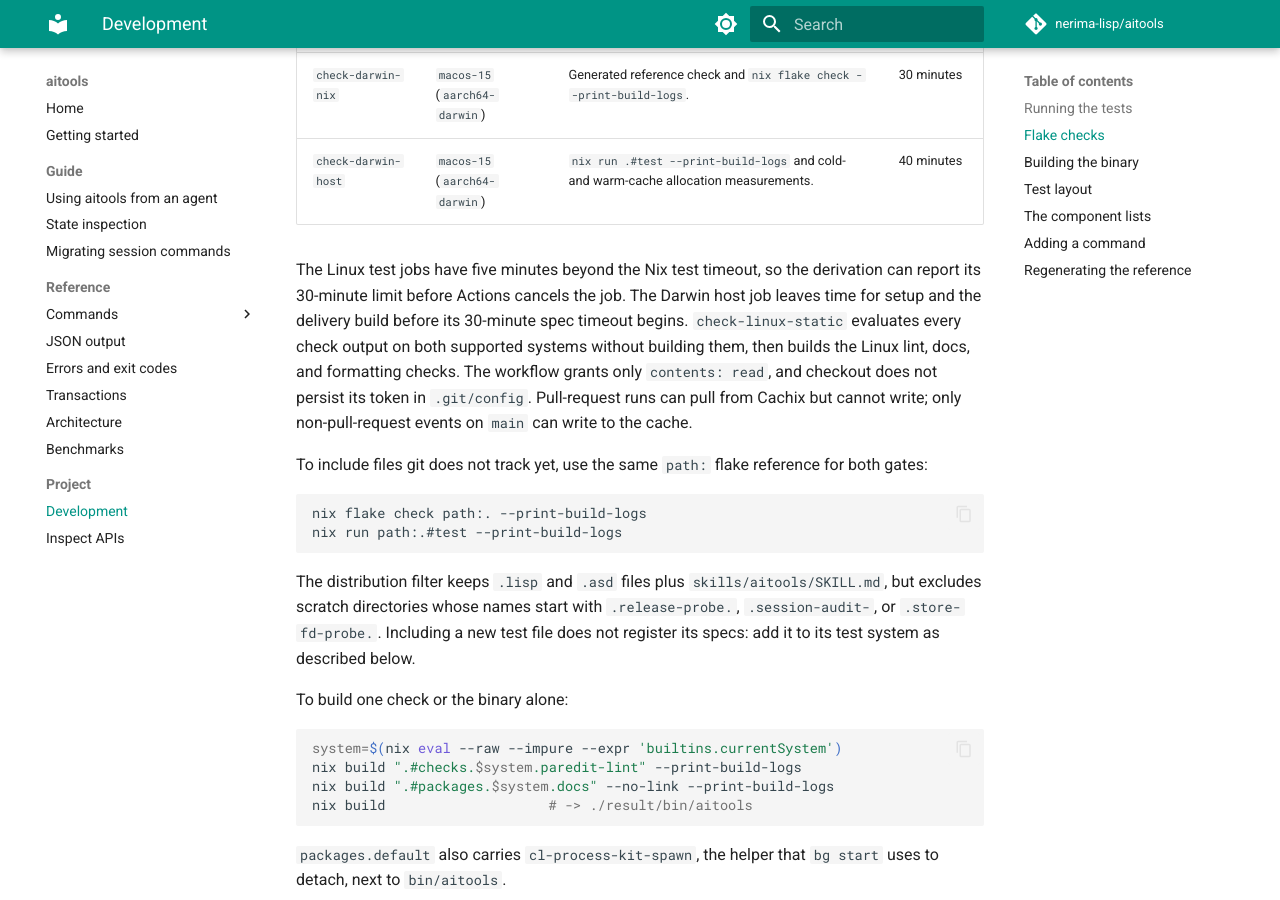
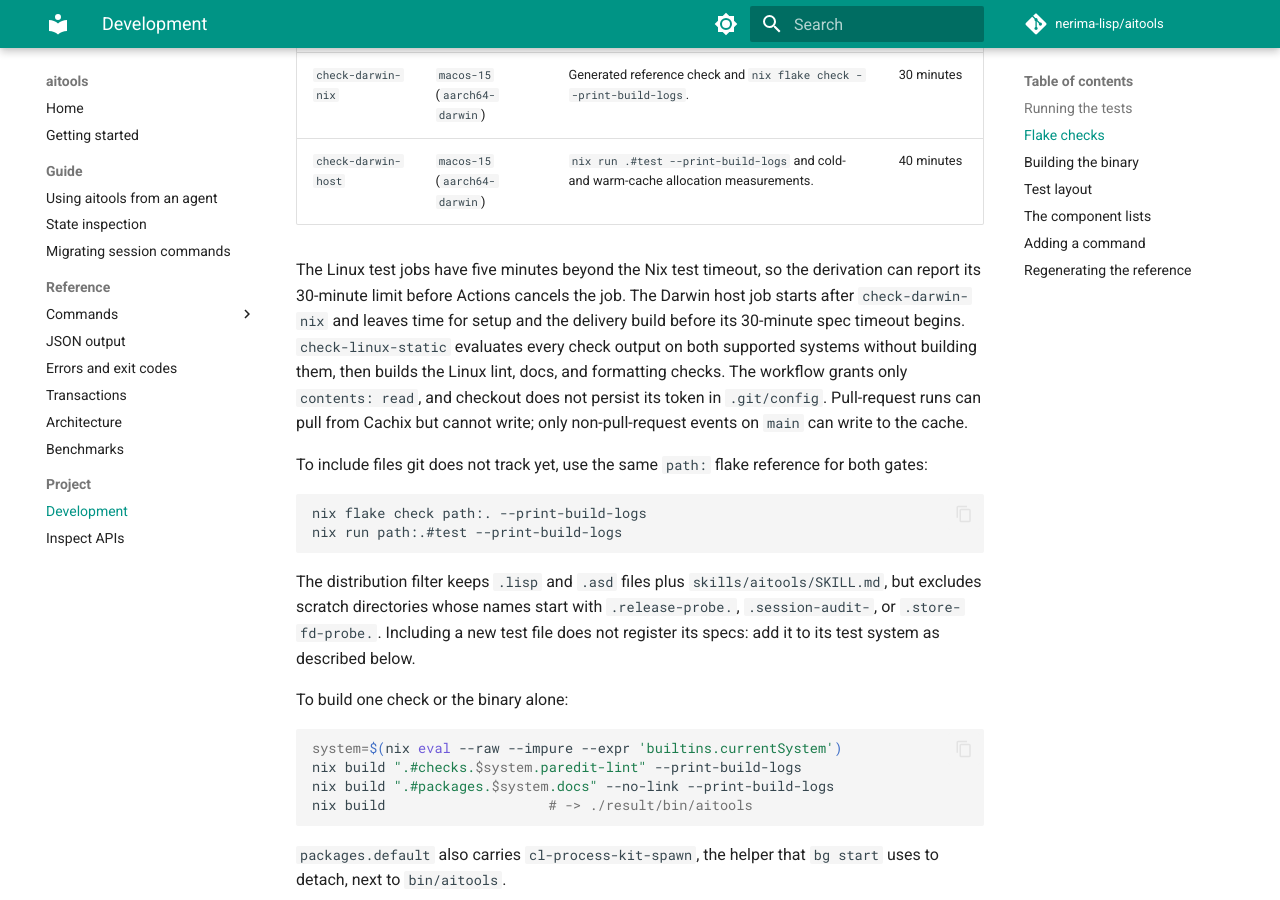
Before and after one commit to nerima-lisp/aitools, an MkDocs documentation site: the page built from docs/src/project/development.md, in a window 1280 px wide and 900 px high, scrolled down 2788 px. Built offline with MkDocs 1.6.1 and Material for MkDocs 9.7.7, drawn with Linux system fonts in a browser that asks for light colours; comment, search, counter and statistics services are not loaded.

Commit message:
docs: explain Darwin job order

```diff
--- a/docs/src/project/development.md
+++ b/docs/src/project/development.md
@@ -115,8 +115,8 @@ measurements so each has its own job limit:
 
 The Linux test jobs have five minutes beyond the Nix test timeout, so the
 derivation can report its 30-minute limit before Actions cancels the job.
-The Darwin host job leaves time for setup and the delivery build before its
-30-minute spec timeout begins.
+The Darwin host job starts after `check-darwin-nix` and leaves time for setup
+and the delivery build before its 30-minute spec timeout begins.
 `check-linux-static` evaluates every check output on both supported systems
 without building them, then builds the Linux lint, docs, and formatting checks.
 The workflow grants only `contents: read`, and checkout does not persist its
```
